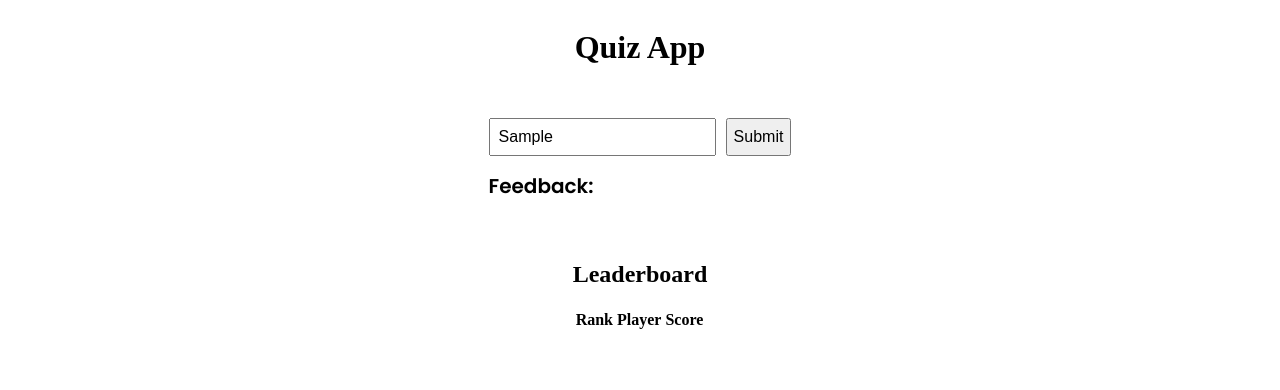
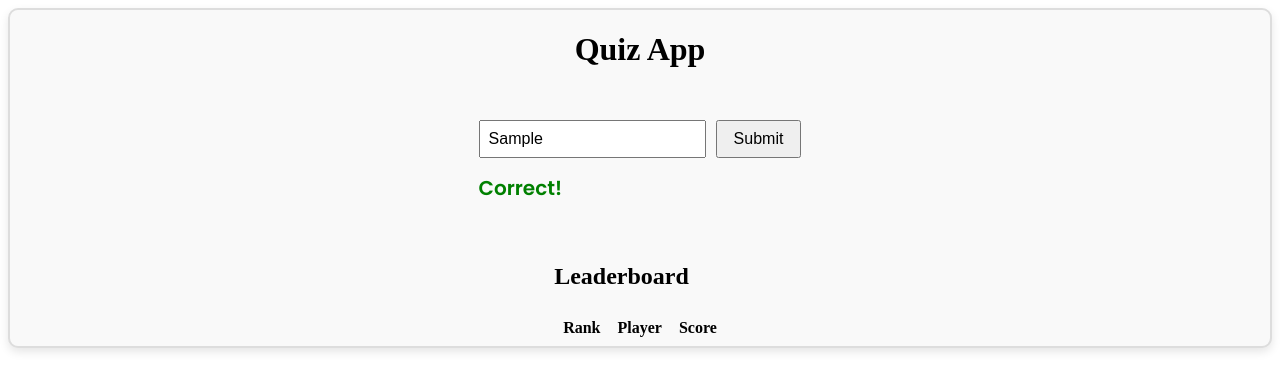
Before and after one commit to BenReev3s/Quiz-App, a plain HTML site: page frontend/index.html in a window 1280 px wide. Both pictures are taken after typing "Sample" into the empty fields and a click on the button "Submit". Drawn offline with Linux system fonts and the light colour scheme; no server answers.

Commit message:
Script file created and now quiz laods questions from db

```diff
--- a/frontend/index.html
+++ b/frontend/index.html
@@ -39,6 +39,7 @@
             </div>
         </div>
     </main>
+    <script src="script.js"></script>
 </body>
 
 </html>
--- a/frontend/script.js
+++ b/frontend/script.js
@@ -0,0 +1,25 @@
+// Elements
+const submitBtn = document.getElementById('submitBtn');
+const feedback = document.getElementById('feedback');
+const question = document.getElementById('question');
+const answerInput = document.getElementById('answer')
+
+let currentQuestionId = null;
+
+// load a question to the question div
+async function loadQuestion() {
+    const res = await fetch('/questions');
+    if (!res.ok) {
+        throw new Error(`Response status: ${res.status}`);
+    }
+    const data = await res.json();
+    currentQuestionId = data.id
+    question.textContent = data.question
+}
+
+loadQuestion()
+
+submitBtn.addEventListener('click', () => {
+    feedback.textContent = "Correct!";
+    feedback.className = ('correct');
+})
--- a/frontend/styles.css
+++ b/frontend/styles.css
@@ -6,6 +6,12 @@ h1 {
     display: grid;
     place-items: center;
     gap: 20px;
+    max-width: 500;
+    margin: 0 auto;
+    border: 2px solid #ddd;
+    border-radius: 10px;
+    background: #f9f9f9;
+    box-shadow: 0 4px 10px rgba(0, 0, 0, 0.1);
 }
 
 .answer-row {
@@ -23,7 +29,7 @@ h1 {
 }
 
 .answer-row button {
-    padding: 8px, 16px;
+    padding: 8px 16px;
     font-size: 16px;
     cursor: pointer;
 }
@@ -35,4 +41,28 @@ h1 {
     margin-top: 15px;
 }
 
-.leaderboard {}
+#leaderboard {
+    width: 100%;
+    border-collapse: collapse;
+    margin-top: 15px;
+    text-align: center;
+}
+
+#leaderboard th,
+#leaderboard td {
+    border: 1px solid #f9f9f9;
+    padding: 8px;
+}
+
+#leaderboard th {
+    background-color: #f9f9f9;
+    font-weight: bold;
+}
+
+.correct {
+    color: green;
+}
+
+.wrong {
+    color: red;
+}
```
Also changed, not shown: backend/seed.js (added, +17 -0 lines).
